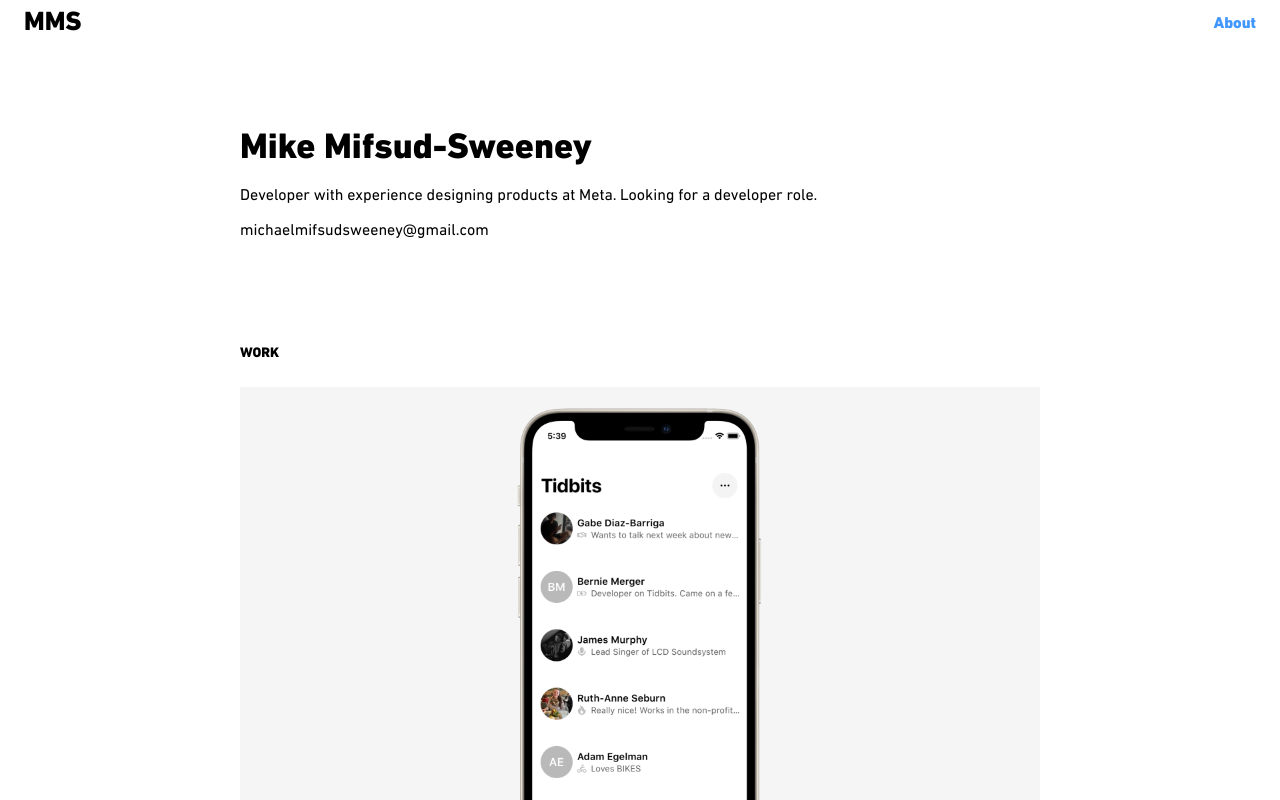
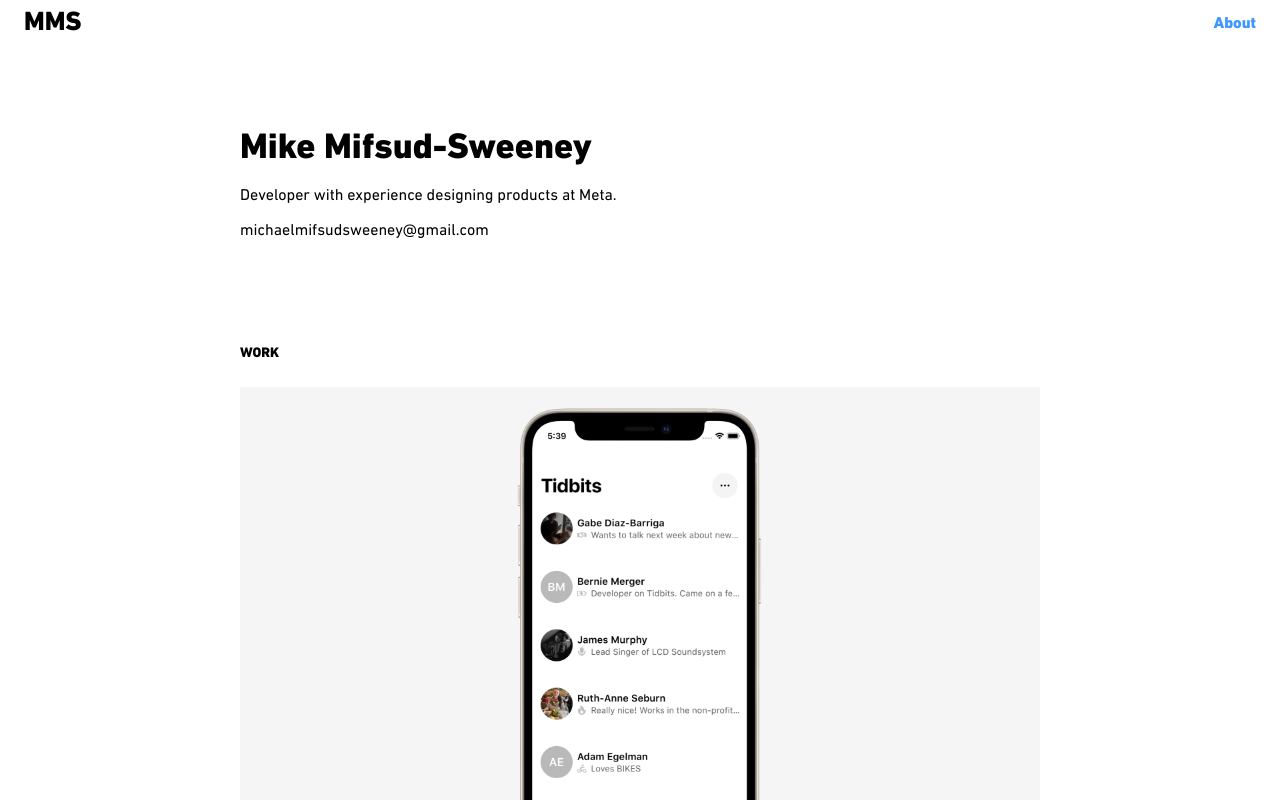
Before and after one commit to MichaelMifsudSweeney/portfolio-site, a React (Create React App) app: page /home in a window 1280 px wide. Shown: the top 800 px of the page. Built offline with nearby package versions, Linux system fonts and the light colour scheme.

Commit message:
edit header text

```diff
--- a/src/App.js
+++ b/src/App.js
@@ -54,7 +54,7 @@ function App() {
             <main className='homepage'>
               <header className='header'>
                 <h1 className='header__title'>Mike Mifsud-Sweeney</h1>
-                <p className='header__about'>Developer with experience designing products at Meta. Looking for a developer role.</p>
+                <p className='header__about'>Developer with experience designing products at Meta. </p>
                 <p className="header__email">michaelmifsudsweeney@gmail.com</p>
               </header>
               <h3 className='section__subtitle'>WORK</h3>
```
